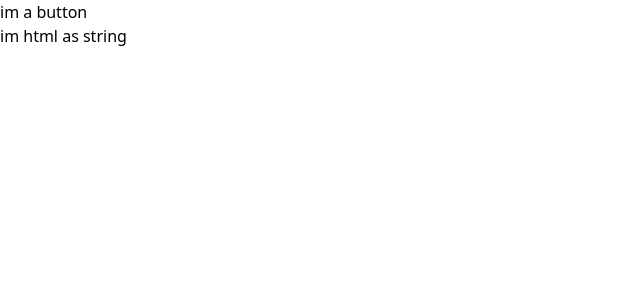
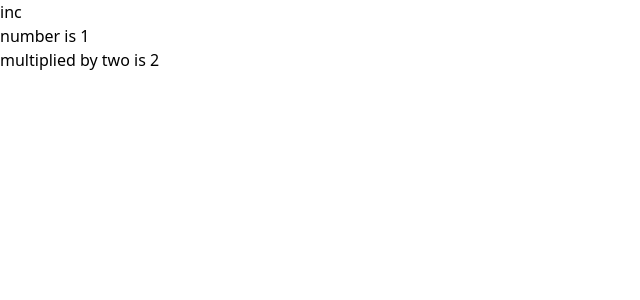
Before and after one commit to omer-os/svelte-test, a SvelteKit app: page / in a window 1280 px wide. Shown: the top 300 px of the page, without its empty margins (0-640 px from the left). Built offline with nearby package versions, Linux system fonts and the light colour scheme.

Commit message:
using derived when refrencing other state in svelte

```diff
--- a/src/routes/+page.svelte
+++ b/src/routes/+page.svelte
@@ -1,8 +1,15 @@
 <script>
-    import Button from "./components/Button.svelte";
-    import HtmlTags from "./components/HtmlTags.svelte";
+
+    let num = $state(1);
+    let multi= $derived(num * 2)
 </script>
 
-<Button />
+<button onclick={() => (num = num += 1)}> inc </button>
 
-<HtmlTags />
+
+<p>
+    number is {num}
+</p>
+<p>
+    multiplied by two is {multi}
+</p>
```
